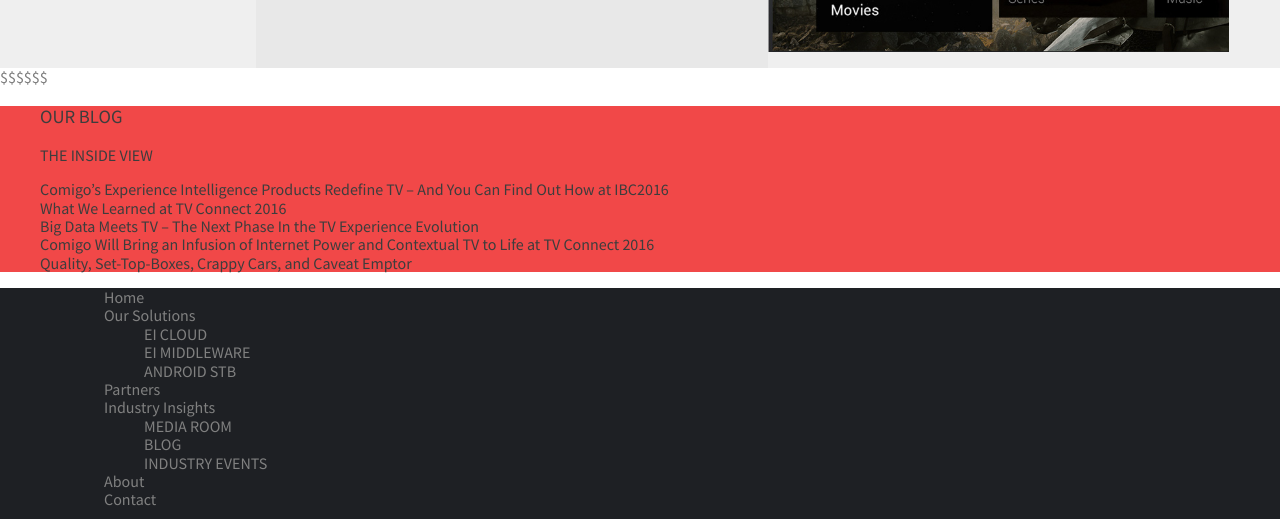
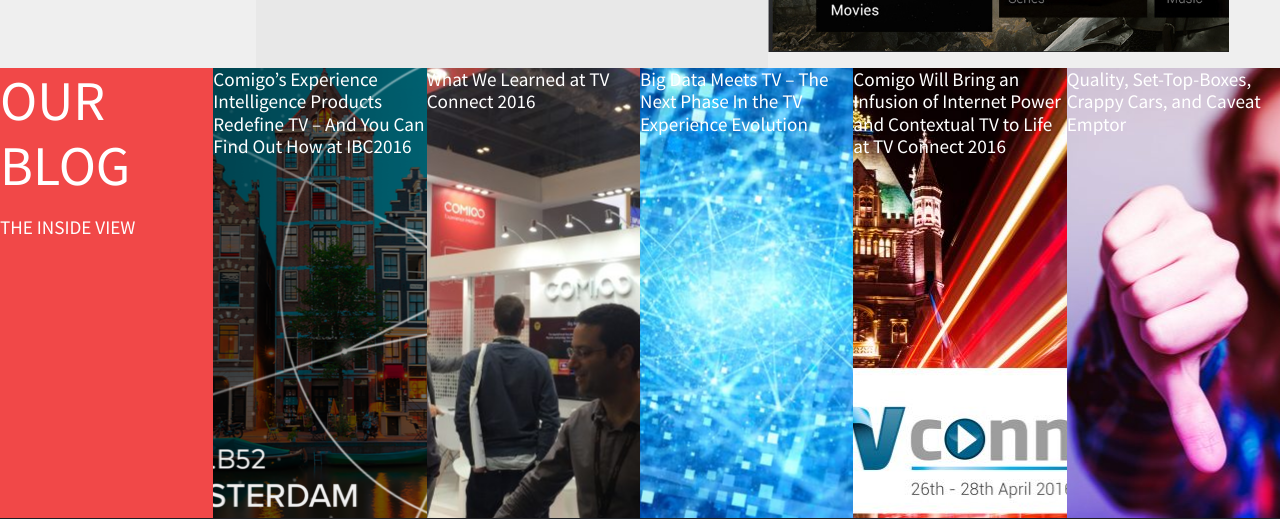
Before and after one commit to tzoock/comigo, a website: page index.html in a window 1280 px wide. Shown: the part 2952-3471 px from the top of the page. Drawn offline with nearby package versions, Linux system fonts and the light colour scheme.

Commit message:
wndsdy work

```diff
--- a/index.html
+++ b/index.html
@@ -198,9 +198,7 @@
             <a href="#">SCHEDULE A MEETING AT IBC 2016
                 <img src="styles/comigo/other/img-event-IBC.jpg" alt=""></a>
         </div>
-
     </section>
-    <p id="clear">$$$$$$</p>
     <aside class="blogs">
         <div>
             <ul class="lblog">
--- a/styles/main.css
+++ b/styles/main.css
@@ -447,13 +447,11 @@
 }
 
 
-#clear {
-    clear: both;
-}
 
 /*===========footer================*/
 
 .center-footer {
+
     width: 90%;
     max-width: 1230px;
     margin: 0 auto;
@@ -461,7 +459,7 @@
 
 .site-footer {
     background-color: #1E2024;
-
+    clear: both;
 }
 
 .fotfot {
@@ -500,80 +498,74 @@
 }
 
 
-aside > div {
+/*!*===========blog================*!*/
+
+.blogs {
+    clear: both;
+    margin: 0;
+}
+.lblog {
+    width: 100%;
+    padding: 0;
+}
+
+.lblog li {
+    float: left;
+    margin: 0;
+    padding: 0;
+    width: 16.666666%;
+    height: 450px;
+    vertical-align: bottom;
+}
+
+.our-b h3 {
+    font-size: 3.5rem;
+    margin: 0;
+}
+
+.blogs a {
+    color: white;
+    font-size: 1.2rem;
+
+}
+
+.our-b {
     background-color: #F14848;
 }
 
-/*!*===========blog================*!*/
 
-/*.blogs {*/
-    /*display: inline-block;*/
-    /*width: 100%;*/
-    /*margin: 0;*/
-/*}*/
+.lblog li a {
+/*padding-top: 450px;*/
 
-/*.lblog {*/
-    /*margin: 0;*/
-    /*padding: 0;*/
-/*}*/
+}
 
-/*.our-b h3 {*/
-    /*font-size: 3.5rem;*/
-    /*margin: 0;*/
-/*}*/
+.exp {
 
-/*.blogs a {*/
-    /*color: white;*/
-    /*font-size: 1.2rem;*/
-/*}*/
+    background: url("comigo/blog/ibc_post_EI-750x508.png") no-repeat center;
+}
 
-/*.our-b {*/
-    /*background-color: #F14848;*/
-/*}*/
+.learn {
 
-/*.lblog li {*/
-    /*width: 16.6%;*/
-    /*!*height: 100%;*!*/
-    /*float: left;*/
-    /*position: relative;*/
-/*}*/
+    background: url("comigo/blog/IMG_9294-750x563.jpeg") no-repeat center;
+}
 
-/*.lblog li a {*/
-    /*position: absolute;*/
-    /*bottom: 10px;*/
-    /*left: 15px;*/
-    /*!*padding-top: 100%;*!*/
-/*}*/
+.data {
 
-/*.exp {*/
+    background: url("comigo/blog/Image-Blog-Yoav_356121362-copy-750x563.jpg") no-repeat center;
+}
 
-    /*background: url("comigo/blog/ibc_post_EI-750x508.png") no-repeat center;*/
-/*}*/
+.inf {
 
-/*.learn {*/
+    background: url("comigo/blog/post_tv_connect-750x508.jpeg") no-repeat center;
+}
 
-    /*background: url("comigo/blog/IMG_9294-750x563.jpeg") no-repeat center;*/
-/*}*/
+.crapy {
 
-/*.data {*/
+    background: url("comigo/blog/post_quality-750x508.jpeg") no-repeat center;
+}
 
-    /*background: url("comigo/blog/Image-Blog-Yoav_356121362-copy-750x563.jpg") no-repeat center;*/
-/*}*/
 
-/*.inf {*/
 
-    /*background: url("comigo/blog/post_tv_connect-750x508.jpeg") no-repeat center;*/
-/*}*/
-
-/*.crapy {*/
-
-    /*background: url("comigo/blog/post_quality-750x508.jpeg") no-repeat center;*/
-/*}*/
-
-/*section dive .rdd {*/
-    /*background-color: #F14848;*/
-    /*color: white;*/
-/*}*/
 
 /*============================ @ media  */
 
```
